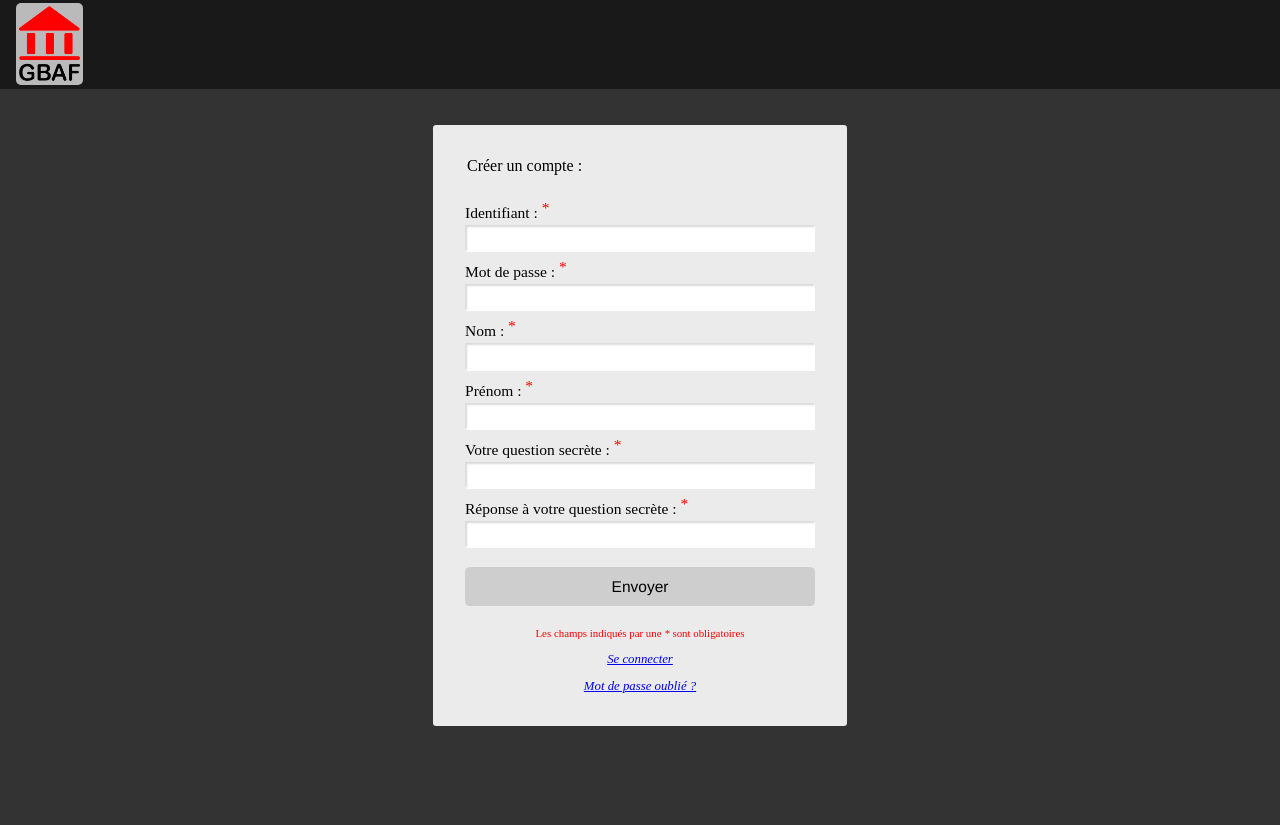
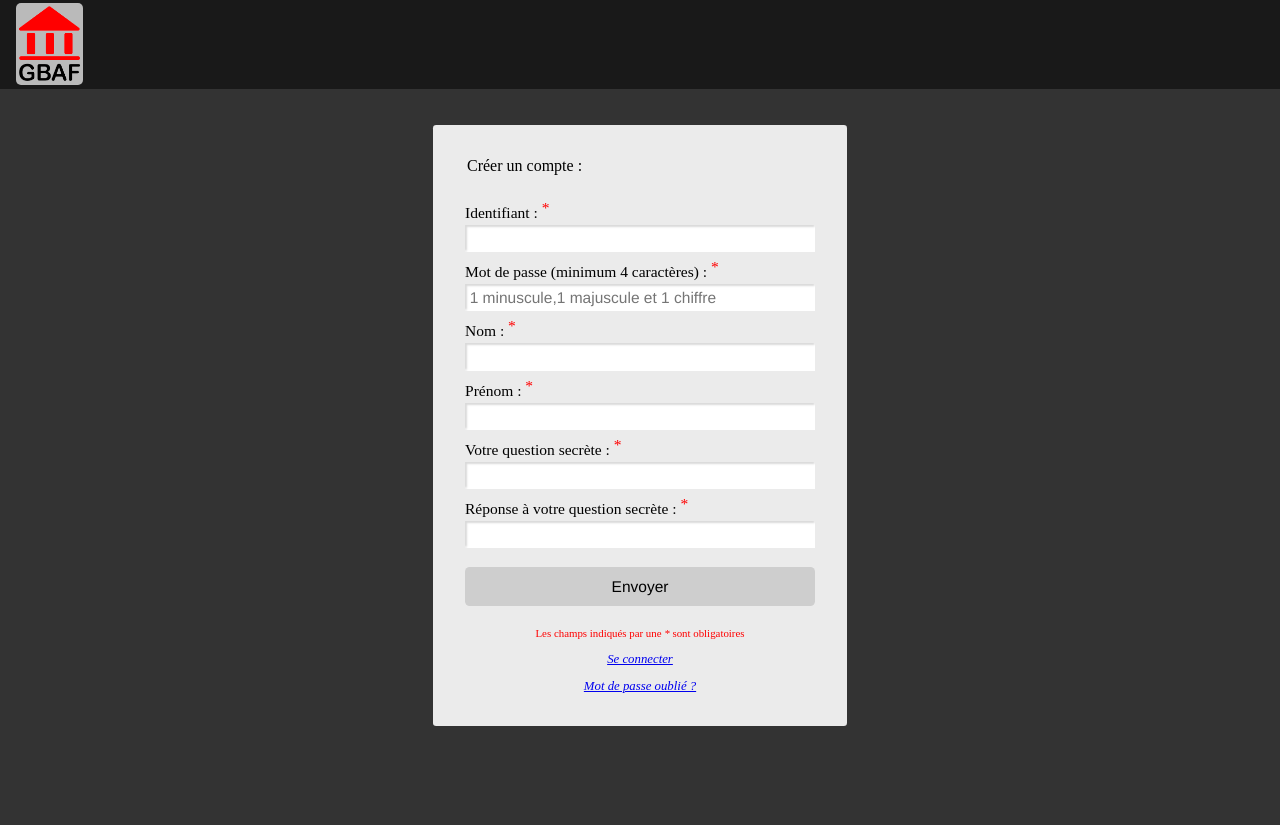
Before and after one commit to jojoner16/GBAF-extranet, a PHP site: page /inscription.php in a window 1280 px wide. Shown: the top 825 px of the page. Run offline with PHP 8.4, Linux system fonts and the light colour scheme.

Commit message:
Ajout d'un placeholder et d'un minimum de caractères pour le champ du mot de passe pour bien orienté l'utilisateur

```diff
--- a/inscription.php
+++ b/inscription.php
@@ -110,8 +110,8 @@
                         <label for="pseudo">Identifiant : </label>
                         <input type="text" id="pseudo" name="username" size="20"/>
 
-                        <label for="mp">Mot de passe : </label>
-                        <input type="password" id="mp" name="password" size="20"/>
+                        <label for="mp">Mot de passe (minimum 4 caractères) : </label>
+                        <input type="password" id="mp" name="password" size="20" placeholder="1 minuscule,1 majuscule et 1 chiffre"/>
 
                         <label for="nom">Nom : </label>
                         <input type="text" id="nom" name="nom" size="30"/>
```
